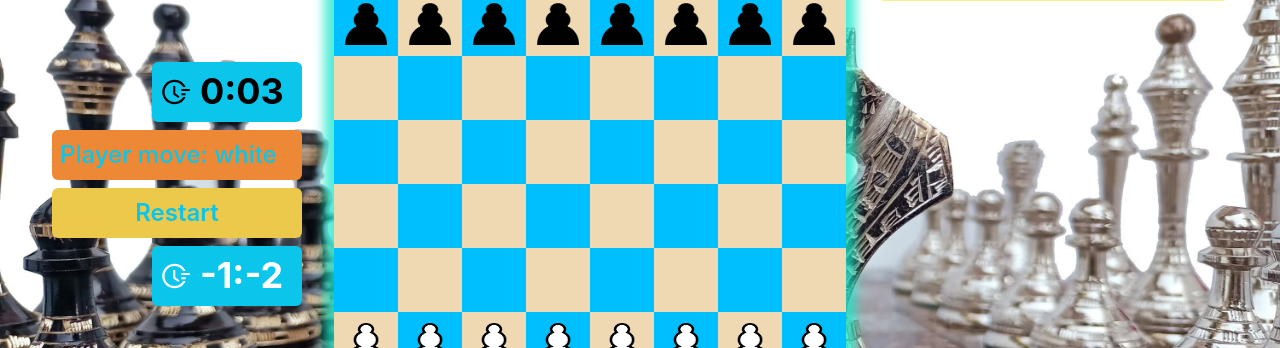
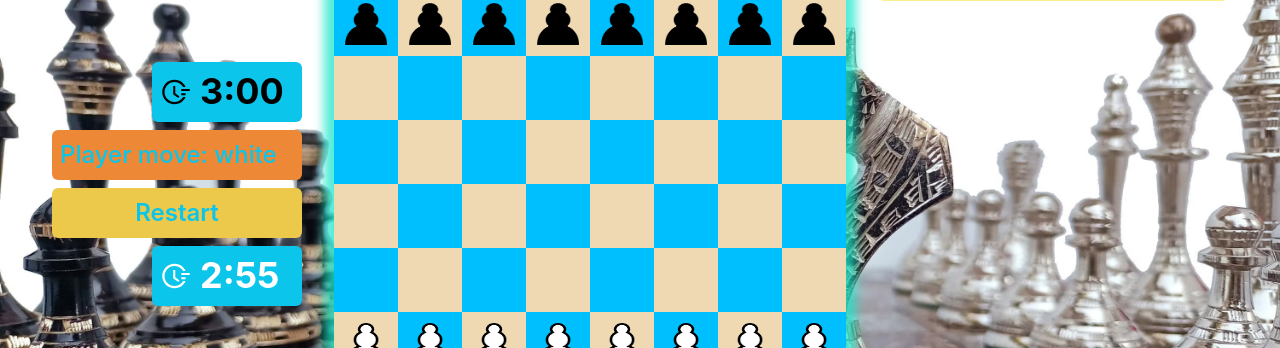
Before and after one commit to namhels/chess-react-typescript, a React (Create React App) app: page / in a window 1280 px wide. Shown: the part 176-524 px from the top of the page. Built offline with nearby package versions, Linux system fonts and the light colour scheme.

Commit message:
update time

```diff
--- a/src/components/Timer.tsx
+++ b/src/components/Timer.tsx
@@ -11,8 +11,8 @@ interface TimerProps {
 }
 
 const Timer: FC<TimerProps> = ({ currentPlayer, restart }) => {
-  const [blackTime, setBlackTime] = useState(3000);
-  const [whiteTime, setWhiteTime] = useState(3000);
+  const [blackTime, setBlackTime] = useState(180000);
+  const [whiteTime, setWhiteTime] = useState(180000);
   const timer = useRef<null | ReturnType<typeof setInterval>>(null);
 
   useEffect(() => {
@@ -21,17 +21,19 @@ const Timer: FC<TimerProps> = ({ currentPlayer, restart }) => {
   }, [currentPlayer])
 
   function startTimer() {
-    if (timer.current || timer.current === 0) {
+    if (timer.current) {
+      // console.log(timer.current);
       clearInterval(timer.current)
-      // timer.current = null;
+      // return;
     }
+    // if (timer.current === 0) {
+    //   clearInterval(timer.current)
+    // }
 
     const callback = currentPlayer?.color === Colors.WHITE ? decrementWhiteTimer : decrementBlackTimer;
     timer.current = setInterval(callback, 1000);
 
-    // if (blackTime === 0 || whiteTime === 0) {
-    //   clearInterval(timer.current)
-    // }
+
   }
 
   function decrementBlackTimer() {
@@ -50,9 +52,9 @@ const Timer: FC<TimerProps> = ({ currentPlayer, restart }) => {
   }
 
   function updateTimer(time: number) {
-    if (time === 0) {
-      return `0:00`
-    }
+    // if (time === 0) {
+    //   return `0:00`
+    // }
     const minutes = convertMs(time).minutes;
     const seconds = String(convertMs(time).seconds).padStart(2, '0');
     return `${minutes}:${seconds}`
```
